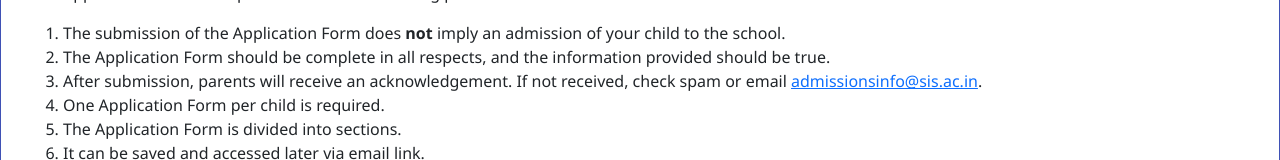
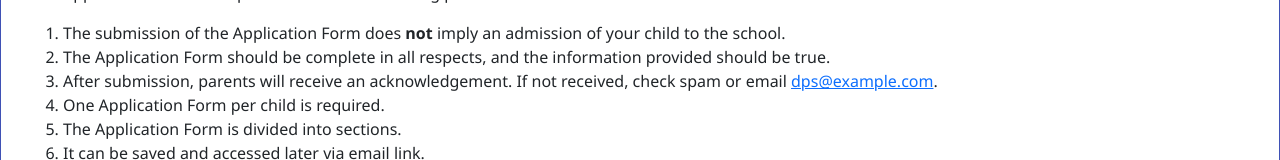
Before and after one commit to chanchalsaini3103/DPS_Frontend, a React (Vite) app: page /register in a window 1280 px wide. Shown: the part 446-606 px from the top of the page. Built offline with nearby package versions, Linux system fonts and the light colour scheme.

Commit message:
first commit

```diff
--- a/src/components/Register.jsx
+++ b/src/components/Register.jsx
@@ -128,7 +128,7 @@ const Register = () => {
   <ol>
     <li>The submission of the Application Form does <strong>not</strong> imply an admission of your child to the school.</li>
     <li>The Application Form should be complete in all respects, and the information provided should be true.</li>
-    <li>After submission, parents will receive an acknowledgement. If not received, check spam or email <a href="mailto:admissionsinfo@sis.ac.in">admissionsinfo@sis.ac.in</a>.</li>
+    <li>After submission, parents will receive an acknowledgement. If not received, check spam or email <a href="mailto:dps@example.com">dps@example.com</a>.</li>
     <li>One Application Form per child is required.</li>
     <li>The Application Form is divided into  sections.</li>
     <li>It can be saved and accessed later via email link.</li>
```
